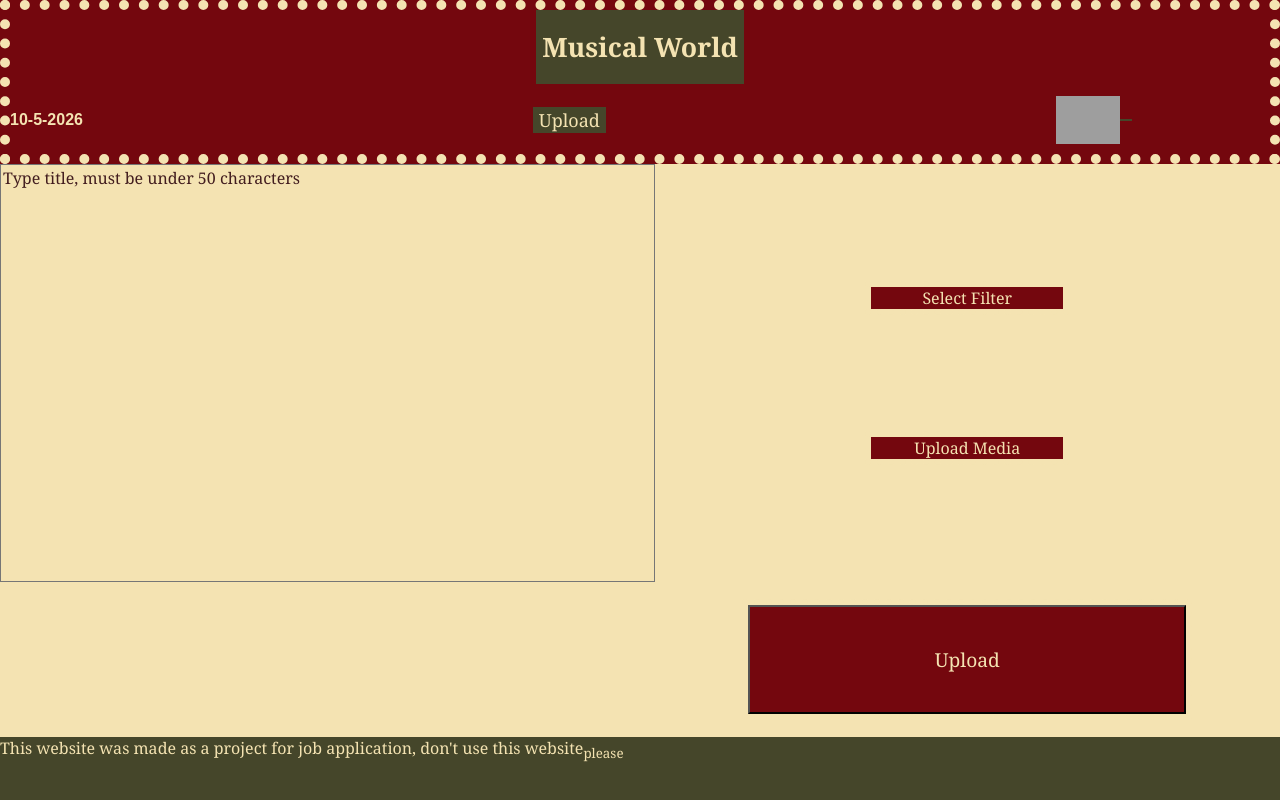
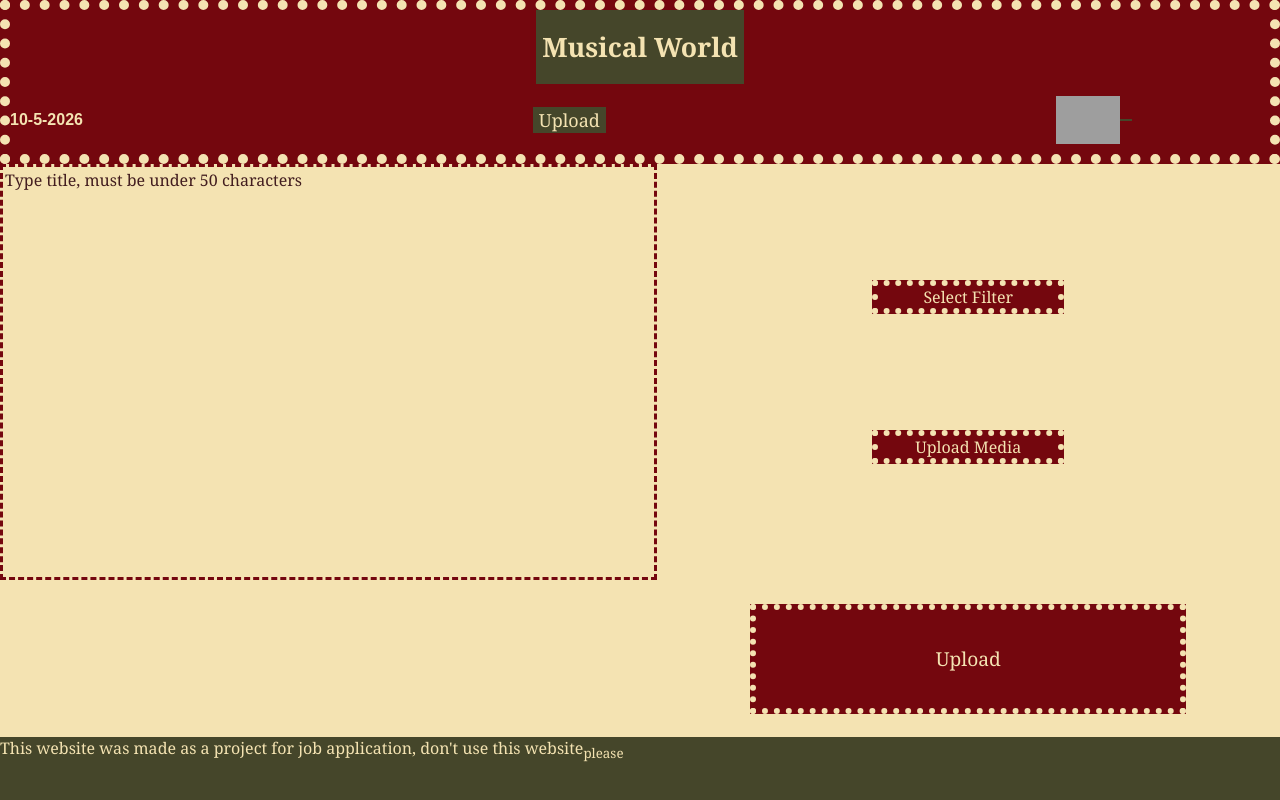
Before and after one commit to fastrunner333/Musicalworld, a React (Vite) app: page /upload in a window 1280 px wide. Built offline with nearby package versions, Linux system fonts and the light colour scheme; no server answers; grey boxes are pictures that could not be loaded.

Commit message:
spinner added

```diff
--- a/src/Upload/Upload.module.css
+++ b/src/Upload/Upload.module.css
@@ -5,9 +5,10 @@
     font-family:Georgia, 'Times New Roman', Times, serif;
     font-size: medium;
     background-color: #f4e3b2;
-    outline:3px dashed #74070e;
+    border:3px dashed #74070e;
     color:#74070e;
     outline:none;
+    box-sizing: border-box;
 }
 .textarea::placeholder{
    color:#421d1f;
@@ -25,18 +26,19 @@
     font-size: larger;
     background-color:#74070e;
     color: #f4e3b2;
-    outline:6px dotted #f4e3b2;
+    border:6px dotted #f4e3b2;
     align-self: center;
     justify-self: center;
     height: 70%;
     width:70%;
+    box-sizing: border-box;
 }
 .upload:hover{
     background-color:#510409;
-    outline:7px dotted #f4e3b2;
+    border:7px dotted #f4e3b2;
 }.upload:active{
     background-color:#74070e;
-    outline:6px dotted #f4e3b2;
+    border:6px dotted #f4e3b2;
 }
 .form{
     display: grid;
@@ -57,19 +59,20 @@
     text-align: center;
     align-self: end;
     position:relative;
-    outline:6px dotted #f4e3b2;
+    border:6px dotted #f4e3b2;
     background-color:#74070e;
     color: #f4e3b2;
     width:15vw;
     justify-self: center;
+    box-sizing: border-box;
 }
 .dropdowndiv:hover{
     background-color:#510409;
-    outline:7px dotted #f4e3b2;
+    border:7px dotted #f4e3b2;
 }
 .dropdowndiv:active{
     background-color:#74070e;
-    outline:6px dotted #f4e3b2;
+    border:6px dotted #f4e3b2;
 }
 .dropdownlist{
     position: absolute;
@@ -93,25 +96,26 @@
     position:relative;
     top:0%;
     width:15vw;
-    outline:6px dotted #f4e3b2;
+    border:6px dotted #f4e3b2;
     background-color:#74070e;
     color: #f4e3b2;
     display:block;
     text-align: center;
     justify-self: center;
+    box-sizing: border-box;
 
 }
 .medialabel:hover{
     background-color:#510409;
-    outline:7px dotted #f4e3b2;
+    border:7px dotted #f4e3b2;
 }
 .medialabel:active{
     background-color:#74070e;
-    outline:6px dotted #f4e3b2;
+    border:6px dotted #f4e3b2;
 }
 .dropdownbutton{
     font-family:Georgia, 'Times New Roman', Times, serif;
-    outline:1px dashed #74070e;
+    border:1px dashed #74070e;
     background-color: #f4e3b2;
 }
 .dropdownbutton:hover{
```
